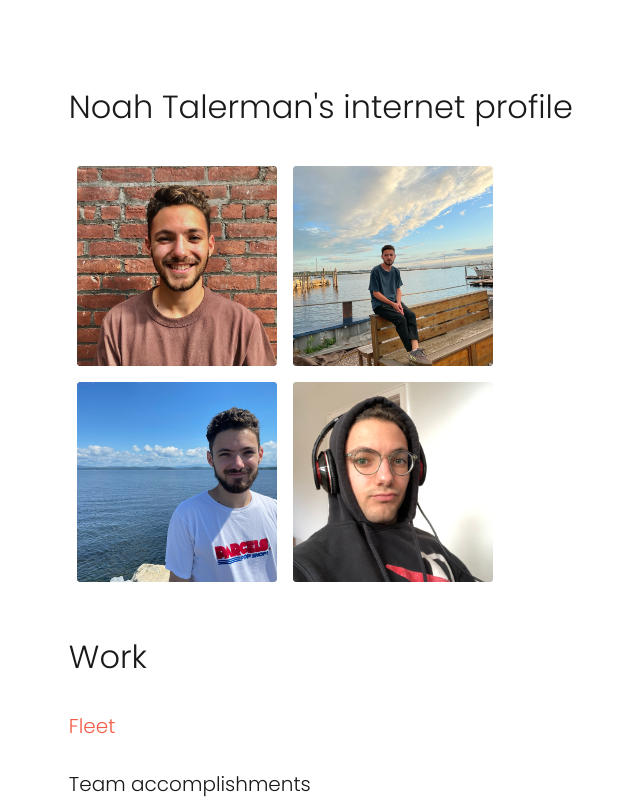
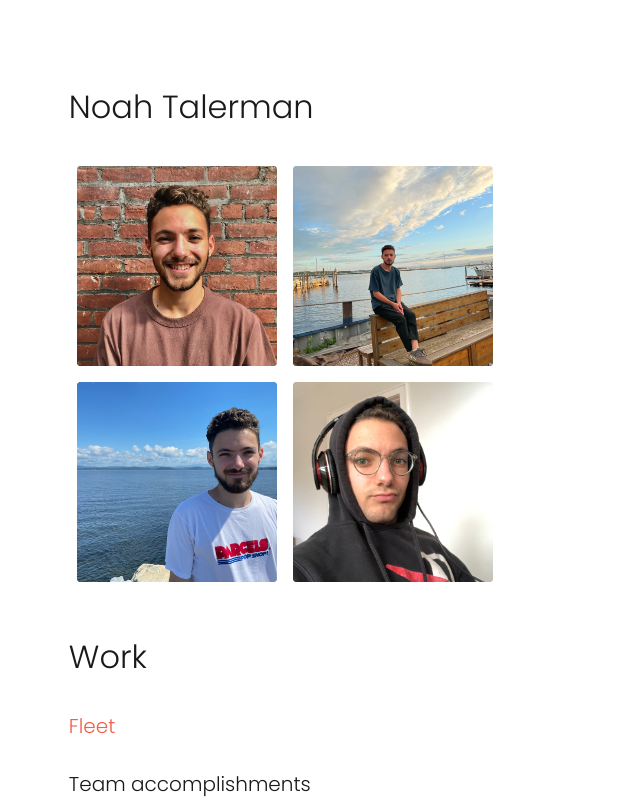
Before and after one commit to noahtalerman/noahtalerman.com, a Gatsby site: page / in a window 1280 px wide. Shown: the top 804 px of the page, without its empty margins (242-882 px from the left). Built offline with nearby package versions, Linux system fonts and the light colour scheme; Gatsby itself is replaced by a stand-in of ours.

Commit message:
Just noah talerman

```diff
--- a/src/pages/index.js
+++ b/src/pages/index.js
@@ -22,7 +22,7 @@ const IndexPage = () => {
       <SEO title="Noah Talerman's internet profile" />
       <div className="col-start-2 col-span-7 md:col-start-3 md:col-span-5">
         <div className="flex flex-col">
-          <h1 className="mb-md">Noah Talerman's internet profile</h1>
+          <h1 className="mb-md">Noah Talerman</h1>
           <div>
             <div className="flex flex-col sm:flex-row">
               <div>
```
